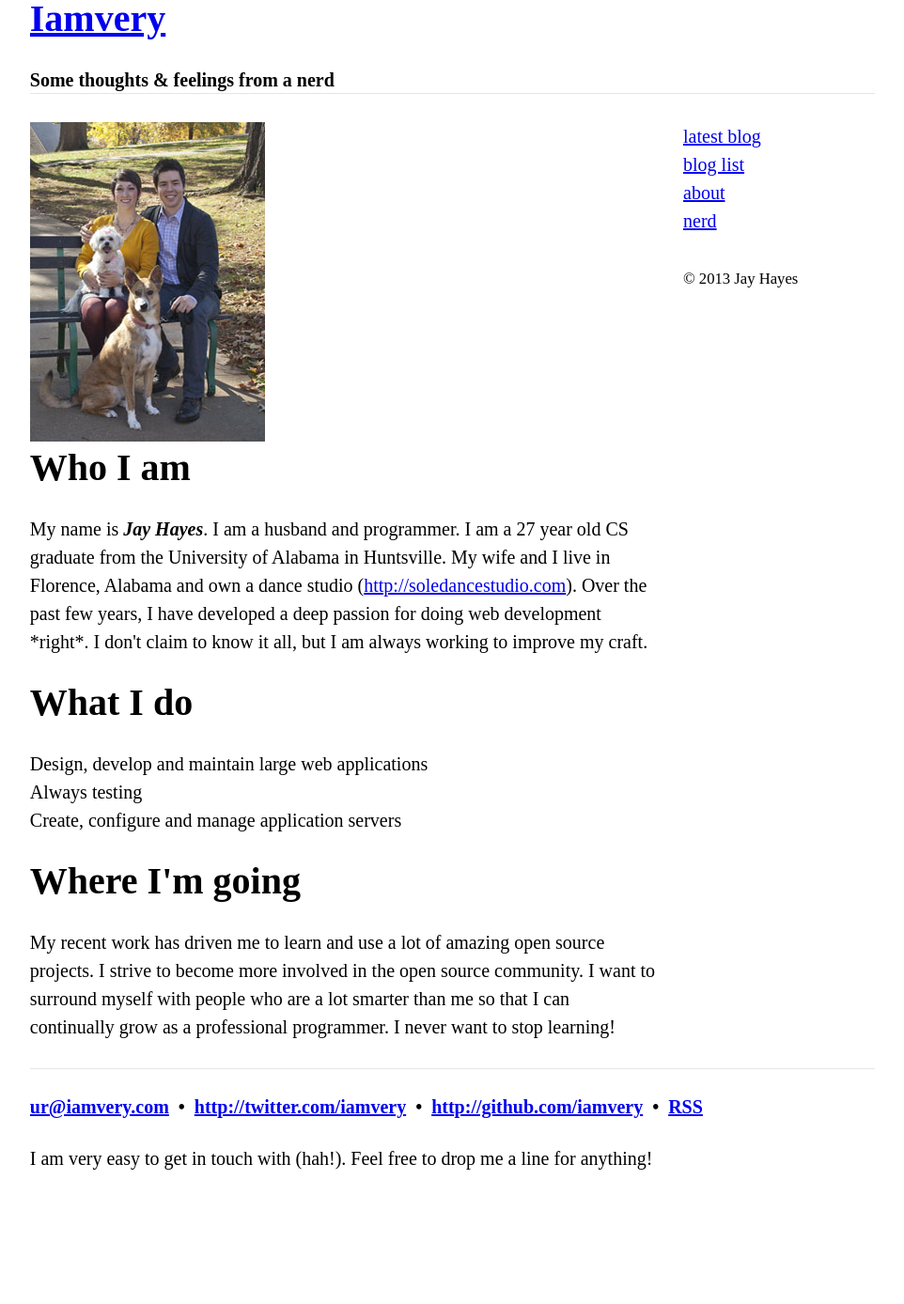
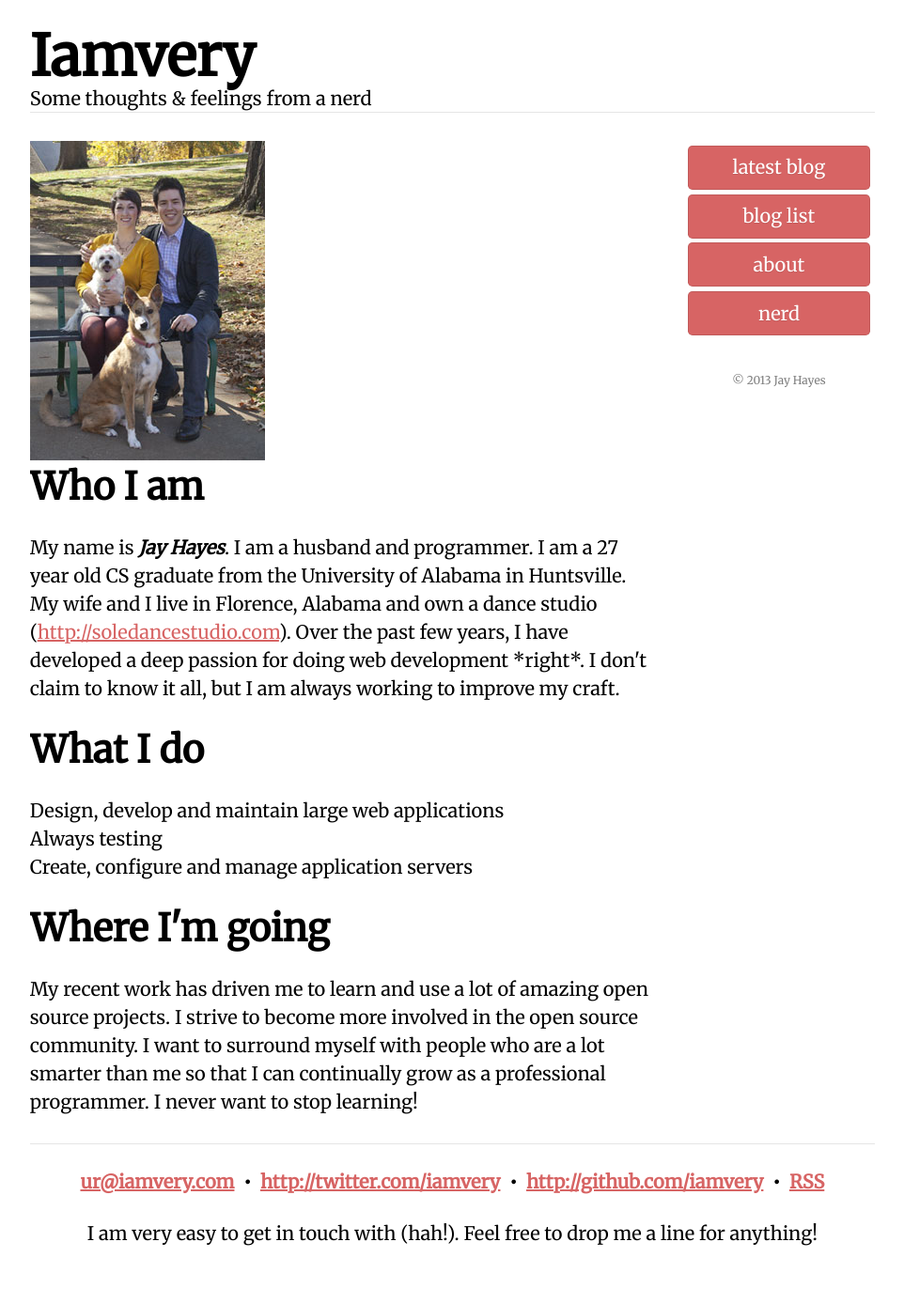
Before and after one commit to iamvery/iamvery.github.com, a Jekyll site: the page built from index.html, in a window 1280 px wide. Shown: the whole page at 94% size, without its empty margins (159-1121 px from the left). Built offline with Jekyll 4.4.1, drawn with Linux system fonts in a browser that asks for light colours; before the commit the page ends 1278 px from its top, so only the background shows below that.

Commit message:
Add my personalized stylsheet; install google font

```diff
--- a/_layouts/default.html
+++ b/_layouts/default.html
@@ -12,6 +12,7 @@
     <link href='/stylesheets/toast.css' rel='stylesheet' type='text/css' />
     <link href='/stylesheets/iamvery.css' rel='stylesheet' type='text/css' />
     <link href='/stylesheets/pygments.css' rel='stylesheet' type='text/css' />
+    <link href='http://fonts.googleapis.com/css?family=Merriweather' rel='stylesheet' type='text/css'>
   </head>
   <body>
     <div class="container">
--- /dev/null
+++ b/stylesheets/iamvery.css
@@ -0,0 +1,76 @@
+html {
+  font-family: 'Merriweather', serif;
+}
+
+body {
+  margin: 30px 0;
+  font-weight: light;
+}
+
+h2 { line-height: 1; }
+
+header h3 {
+  font-weight: normal;
+}
+
+footer { text-align: center; }
+
+footer small {
+  font-size: 12px;
+  color: rgba(0, 0, 0, 0.5);
+}
+
+code {
+  padding: 0 3px;
+  background-color: rgb(245, 245, 245);
+  border-radius: .24rem;
+}
+
+pre {
+  padding: .24rem;
+  background-color: rgb(245, 245, 245);
+  border-radius: .24rem;
+  overflow-x: scroll;
+}
+
+.pull-left { float: left; }
+.pull-right { float: right; }
+
+p img {
+  margin: .24rem;
+  border-radius: .24rem;
+  box-shadow: 0 1px 2px rgba(0,0,0,.3);
+}
+
+ul.nav {
+  padding: 0;
+  list-style-type: none;
+}
+
+a { color: rgb(215, 100, 100); }
+a:hover { text-decoration: none; }
+
+.logo { margin: 0; }
+
+.logo a {
+  color: black;
+  text-decoration: none;
+  font-size: 60px;
+  font-size: 3rem;
+}
+
+.btn {
+  display: block;
+  margin: .24rem;
+  padding: .375rem;
+  text-align: center;
+  color: white;
+  background-color: rgb(215, 100, 100);
+  border-radius: .24rem;
+  text-shadow: 0 1px 1px rgba(0,0,0,.1);
+  text-decoration: none;
+  border: 1px solid rgba(0,0,0,.1);
+}
+
+.btn:hover {
+  background-color: rgb(190, 80, 80);
```
